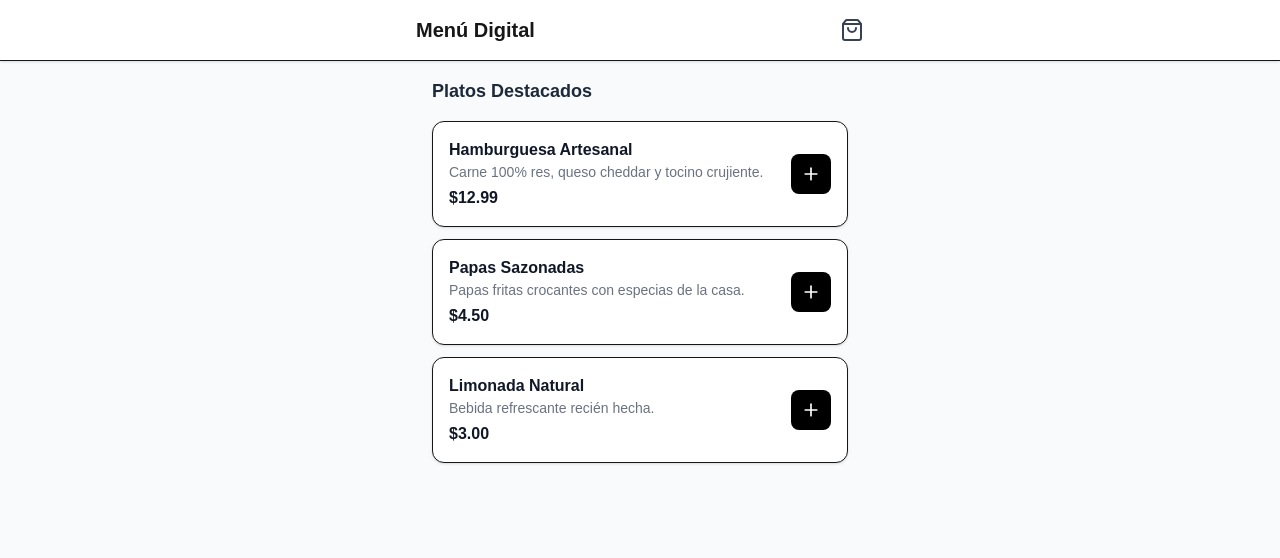
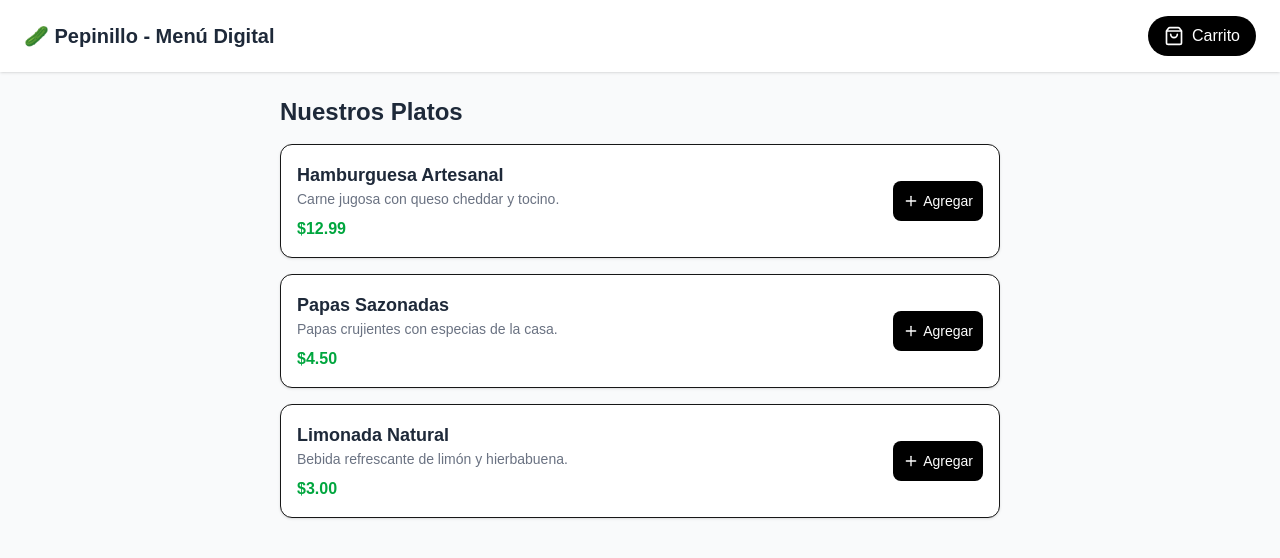
Before and after one commit to letnier3-maker/Carta-digital, a Next.js app: page / in a window 1280 px wide. Shown: the top 558 px of the page. Built offline with nearby package versions, Linux system fonts and the light colour scheme.

Commit message:
Agregar interfaz visual interactiva del carrito con botones mas, menos y eliminar

```diff
--- a/app/page.tsx
+++ b/app/page.tsx
@@ -1,67 +1,125 @@
 'use client'
 
+import { useState } from 'react'
 import { useCartStore } from '@/store/useCartStore'
-import { ShoppingBag, Plus } from 'lucide-react'
+import { ShoppingBag, Plus, Minus, Trash2, X } from 'lucide-react'
 
 const mockProducts = [
-  { id: '1', name: 'Hamburguesa Artesanal', price: 12.99, description: 'Carne 100% res, queso cheddar y tocino crujiente.' },
-  { id: '2', name: 'Papas Sazonadas', price: 4.50, description: 'Papas fritas crocantes con especias de la casa.' },
-  { id: '3', name: 'Limonada Natural', price: 3.00, description: 'Bebida refrescante recién hecha.' },
+  { id: '1', name: 'Hamburguesa Artesanal', price: 12.99, description: 'Carne jugosa con queso cheddar y tocino.' },
+  { id: '2', name: 'Papas Sazonadas', price: 4.50, description: 'Papas crujientes con especias de la casa.' },
+  { id: '3', name: 'Limonada Natural', price: 3.00, description: 'Bebida refrescante de limón y hierbabuena.' }
 ]
 
 export default function MenuPage() {
-  const { addItem, totalItems, totalPrice } = useCartStore()
+  const { items, addItem, removeItem, updateQuantity, totalItems, totalPrice } = useCartStore()
+  const [isCartOpen, setIsCartOpen] = useState(false)
 
   return (
-    <div className="min-h-screen bg-gray-50 pb-24">
-      {/* Encabezado con bolsa de compras */}
-      <header className="bg-white border-b p-4 sticky top-0 z-10 shadow-sm">
-        <div className="max-w-md mx-auto flex justify-between items-center">
-          <h1 className="text-xl font-bold">Menú Digital</h1>
-          <div className="relative">
-            <ShoppingBag className="w-6 h-6 text-gray-700" />
+    <div className="min-h-screen bg-gray-50 pb-20">
+      {/* Barra superior */}
+      <header className="bg-white shadow-sm sticky top-0 z-10 px-6 py-4 flex justify-between items-center">
+        <h1 className="text-xl font-bold text-gray-800">🥒 Pepinillo - Menú Digital</h1>
+        <button
+          onClick={() => setIsCartOpen(true)}
+          className="relative bg-black text-white px-4 py-2 rounded-full flex items-center gap-2 hover:bg-gray-800 transition"
+        >
+          <ShoppingBag size={20} />
+          <span>Carrito</span>
           {totalItems() > 0 && (
-              <span className="absolute -top-2 -right-2 bg-red-500 text-white text-xs font-bold rounded-full h-5 w-5 flex items-center justify-center">
+            <span className="absolute -top-1 -right-1 bg-red-500 text-white text-xs w-5 h-5 flex items-center justify-center rounded-full font-bold">
               {totalItems()}
             </span>
           )}
-          </div>
-        </div>
+        </button>
       </header>
 
-      {/* Lista de productos */}
-      <main className="max-w-md mx-auto p-4 space-y-4">
-        <h2 className="text-lg font-semibold text-gray-800">Platos Destacados</h2>
-        <div className="space-y-3">
+      {/* Listado de productos */}
+      <main className="max-w-3xl mx-auto p-6">
+        <h2 className="text-2xl font-bold mb-4 text-gray-800">Nuestros Platos</h2>
+        <div className="grid gap-4">
           {mockProducts.map((product) => (
             <div key={product.id} className="bg-white p-4 rounded-xl shadow-sm border flex justify-between items-center">
-              <div className="pr-4">
-                <h3 className="font-semibold text-gray-900">{product.name}</h3>
-                <p className="text-sm text-gray-500">{product.description}</p>
-                <p className="font-bold text-gray-900 mt-1">${product.price.toFixed(2)}</p>
+              <div>
+                <h3 className="font-semibold text-lg text-gray-800">{product.name}</h3>
+                <p className="text-gray-500 text-sm mb-2">{product.description}</p>
+                <span className="font-bold text-green-600">${product.price.toFixed(2)}</span>
               </div>
               <button
-                onClick={() => addItem(product)}
-                className="bg-black text-white p-2.5 rounded-lg hover:bg-gray-800 transition-colors shrink-0"
+                onClick={() => addItem({ ...product, quantity: 1 })}
+                className="bg-black text-white p-2.5 rounded-lg hover:bg-gray-800 transition flex items-center gap-1 text-sm"
               >
-                <Plus className="w-5 h-5" />
+                <Plus size={16} /> Agregar
               </button>
             </div>
           ))}
         </div>
       </main>
 
-      {/* Barra flotante inferior del carrito */}
-      {totalItems() > 0 && (
-        <div className="fixed bottom-0 left-0 right-0 p-4 bg-white border-t shadow-lg">
-          <div className="max-w-md mx-auto flex justify-between items-center">
+      {/* Carrito Lateral (Drawer) */}
+      {isCartOpen && (
+        <div className="fixed inset-0 z-50 flex justify-end bg-black/50">
+          <div className="w-full max-w-md bg-white h-full shadow-xl flex flex-col p-6 animate-in slide-in-from-right">
+            <div className="flex justify-between items-center border-b pb-4">
+              <h2 className="text-xl font-bold text-gray-800">Tu Carrito</h2>
+              <button onClick={() => setIsCartOpen(false)} className="p-1 hover:bg-gray-100 rounded-full">
+                <X size={24} />
+              </button>
+            </div>
+
+            {/* Lista de productos en el carrito */}
+            <div className="flex-1 overflow-y-auto py-4 space-y-4">
+              {items.length === 0 ? (
+                <p className="text-center text-gray-500 mt-10">Tu carrito está vacío 🥒</p>
+              ) : (
+                items.map((item) => (
+                  <div key={item.id} className="flex justify-between items-center border-b pb-3">
                     <div>
-              <p className="text-xs text-gray-500">Total acumulado</p>
-              <p className="text-lg font-bold">${totalPrice().toFixed(2)}</p>
+                      <h4 className="font-medium text-gray-800">{item.name}</h4>
+                      <span className="text-sm text-gray-500">${item.price.toFixed(2)} c/u</span>
                     </div>
-            <button className="bg-green-600 text-white px-6 py-3 rounded-xl font-semibold hover:bg-green-700 transition-colors">
-              Ver Pedido ({totalItems()})
+                    <div className="flex items-center gap-3">
+                      <div className="flex items-center border rounded-lg overflow-hidden">
+                        <button
+                          onClick={() => updateQuantity(item.id, (item.quantity || 1) - 1)}
+                          className="px-2 py-1 bg-gray-100 hover:bg-gray-200 transition"
+                        >
+                          <Minus size={14} />
                         </button>
+                        <span className="px-3 text-sm font-medium">{item.quantity || 1}</span>
+                        <button
+                          onClick={() => updateQuantity(item.id, (item.quantity || 1) + 1)}
+                          className="px-2 py-1 bg-gray-100 hover:bg-gray-200 transition"
+                        >
+                          <Plus size={14} />
+                        </button>
+                      </div>
+                      <button
+                        onClick={() => removeItem(item.id)}
+                        className="text-red-500 hover:text-red-700 p-1"
+                      >
+                        <Trash2 size={18} />
+                      </button>
+                    </div>
+                  </div>
+                ))
+              )}
+            </div>
+
+            {/* Total y botón de pedido */}
+            {items.length > 0 && (
+              <div className="border-t pt-4 space-y-4">
+                <div className="flex justify-between text-lg font-bold">
+                  <span>Total:</span>
+                  <span>${totalPrice().toFixed(2)}</span>
+                </div>
+                <button
+                  onClick={() => alert('¡Pedido realizado con éxito!')}
+                  className="w-full bg-green-600 text-white py-3 rounded-xl font-bold hover:bg-green-700 transition"
+                >
+                  Enviar Pedido por WhatsApp
+                </button>
+              </div>
+            )}
           </div>
         </div>
       )}
```
Lines whose indentation alone changed are shown as unchanged.
